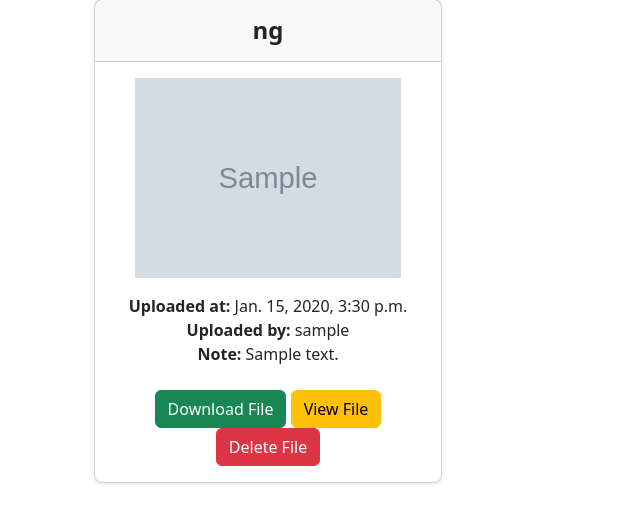
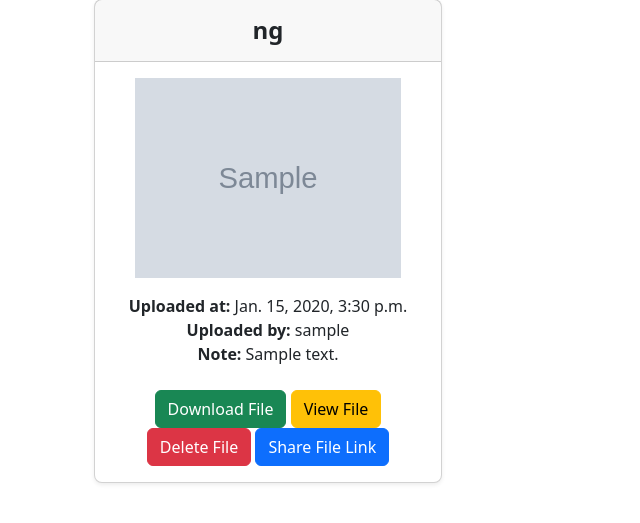
Before and after one commit to ravin-d-27/File_Transfer_Server, a Django app: page /files/ in a window 1280 px wide. Shown: the part 295-818 px from the top of the page, without its empty margins (0-640 px from the left). Run offline with Django 4.2, Linux system fonts and the light colour scheme; a user stored in the database is signed in; tables that the repository leaves empty hold one stand-in row (values such as "Sample post"); grey boxes marked "Sample" are stand-in pictures; parts of the project's set-up code (start-up, migrations or seed data) failed here and were passed over.

Commit message:
Added File Share Button

```diff
--- a/File_Server/files/templates/files/file_list.html
+++ b/File_Server/files/templates/files/file_list.html
@@ -70,6 +70,7 @@
             <a href="{% url 'files:download_file' file_id=file.id %}" class="btn btn-success" id='download'>Download File</a>
             <a href="{% url 'files:view_file' file_id=file.id %}" class="btn btn-warning" id='view' target="_blank">View File</a>
             <a class="btn btn-danger" id='delete' onclick="raise_alerts({{file.id}})">Delete File</a>
+            <a href="{% url 'files:share_file' file_id=file.id %}" class="btn btn-primary" id='view' target="_blank">Share File Link</a>
           </div>
         </div>
       </div>
--- a/File_Server/files/urls.py
+++ b/File_Server/files/urls.py
@@ -1,7 +1,7 @@
 # files/urls.py
 
 from django.urls import path
-from .views import file_list, upload_file, download_file, delete_file, view_file
+from .views import file_list, upload_file, download_file, delete_file, view_file, share_file
 
 app_name= 'files'
 urlpatterns = [
@@ -10,4 +10,5 @@ urlpatterns = [
     path('download/<int:file_id>/', download_file, name='download_file'),
     path('delete/<int:file_id>/', delete_file, name='delete_file'),
     path('view_file/<int:file_id>/', view_file, name='view_file'),
+    path('share_file/<int:file_id>/', share_file, name='share_file'),
 ]
--- a/File_Server/files/views.py
+++ b/File_Server/files/views.py
@@ -63,3 +63,17 @@ def view_file(request, file_id):
         return response
     else:
         return redirect('files:download_file', file_id=file_id)
+
+
+def share_file(request, file_id):
+    file_instance = get_object_or_404(UploadedFile, id=file_id)
+    file_path = file_instance.file.name
+    file_extension = file_path.split('.')[-1].lower()
+    if file_extension in ['jpg', 'jpeg', 'png', 'gif']:
+        return FileResponse(file_instance.file, content_type='image/'+file_extension)
+    elif file_extension == 'pdf':
+        response = FileResponse(file_instance.file, content_type='application/pdf')
+        response['Content-Disposition'] = f'inline; filename={file_instance.file.name}'
+        return response
+    else:
+        return redirect('files:download_file', file_id=file_id)
```
